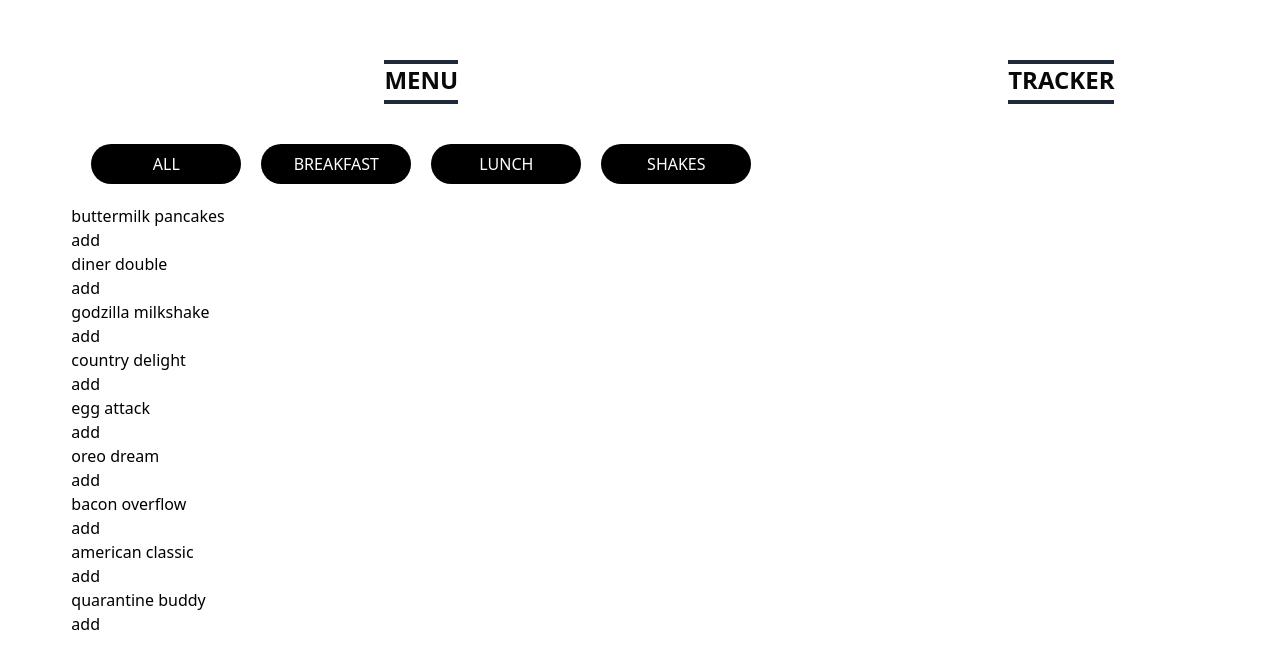
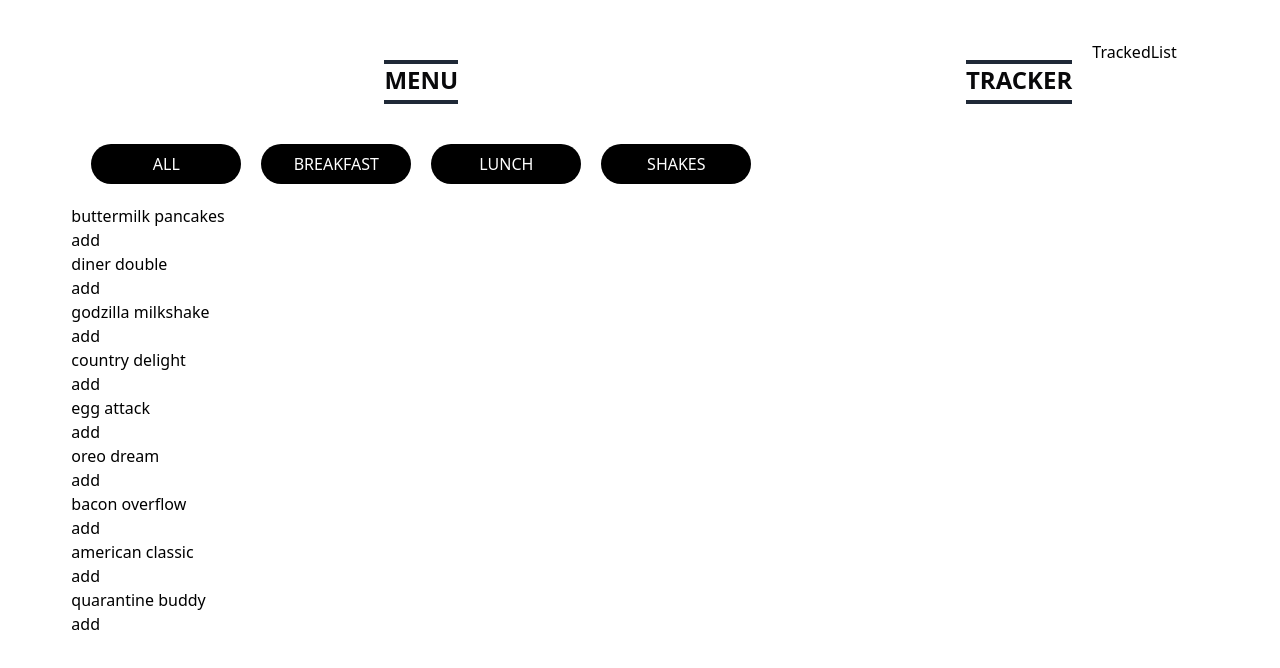
Before and after one commit to abish-desu/MenuTracker, a Next.js app: page / in a window 1280 px wide. Shown: the top 668 px of the page. Built offline with nearby package versions, Linux system fonts and the light colour scheme.

Commit message:
TrackerList added

```diff
--- /dev/null
+++ b/components/TrackedList.tsx
@@ -0,0 +1,9 @@
+import React from 'react'
+
+const TrackedList = () => {
+  return (
+    <div>TrackedList</div>
+  )
+}
+
+export default TrackedList
--- a/components/Tracker.tsx
+++ b/components/Tracker.tsx
@@ -1,13 +1,15 @@
 import React from 'react'
-
+import TrackedList from './TrackedList';
 const Tracker = () => {
   return (
+
      <div className='flex justify-center w-[519px]' >
          <div>
       <h1 className='m-5 text-2xl font-sans font-semibold text-zinc-950 pb-1 border-b-4 border-t-4 border-gray-800'>TRACKER</h1>
       </div>
+      <TrackedList/>
      </div>
   )
 }
 
-export default Tracker
+export default Tracker;
```
